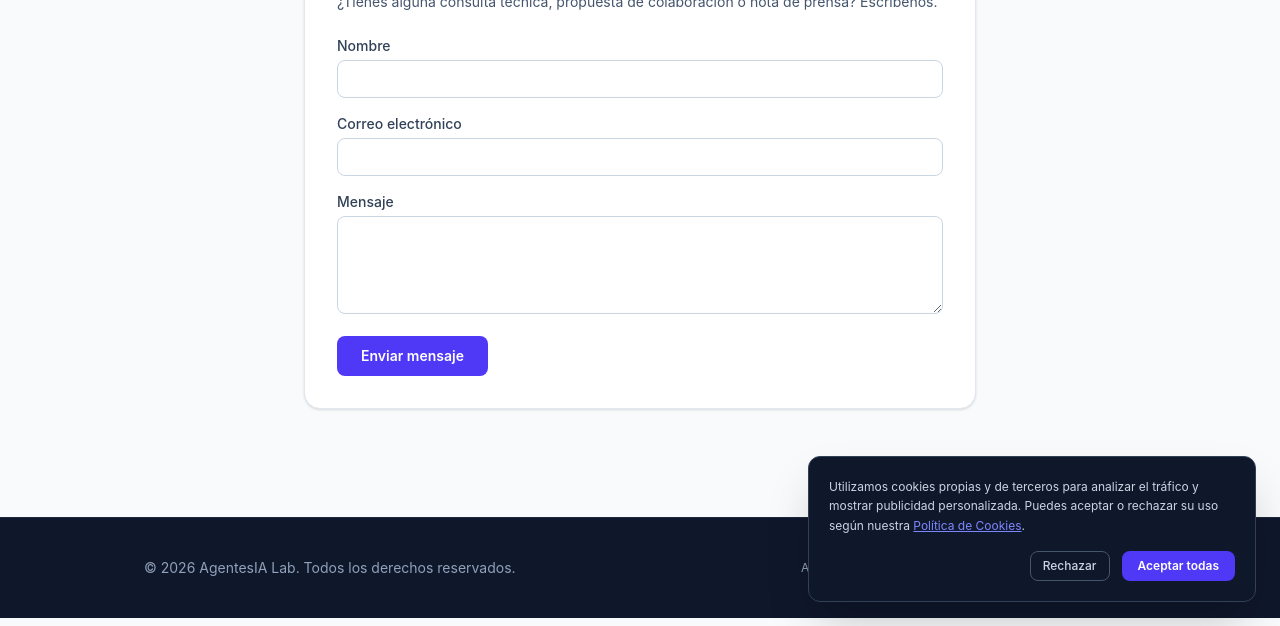
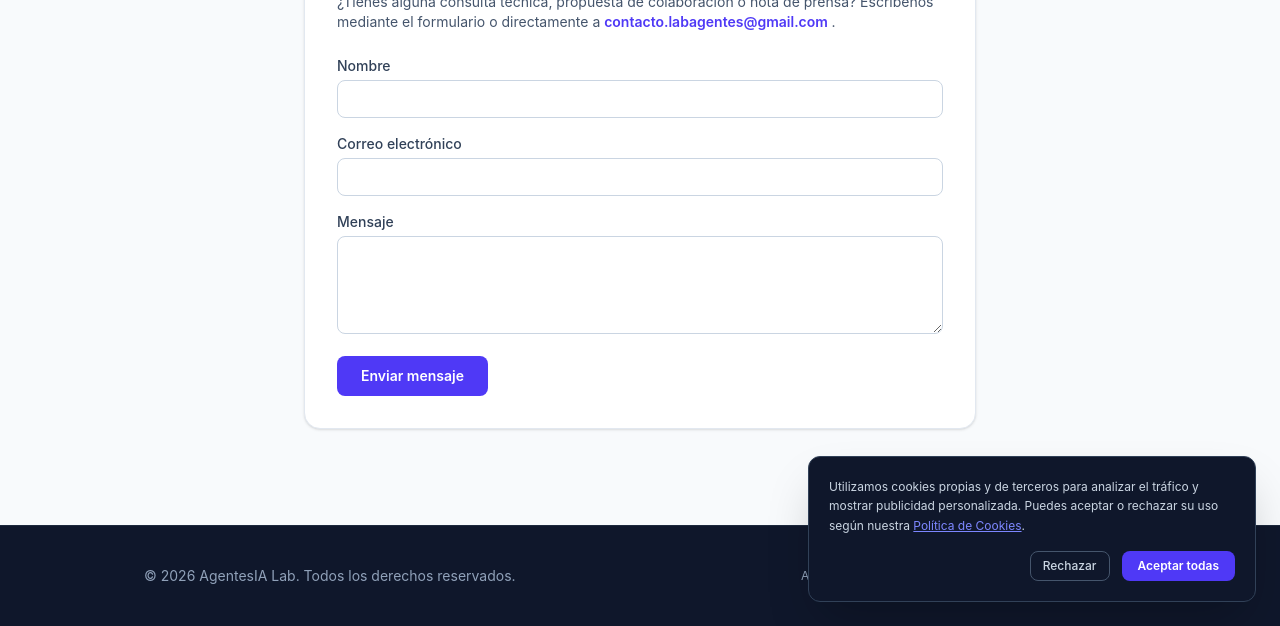
Before and after one commit to DragonShark107/portal-agentes-ia, an Astro site: page /contacto in a window 1280 px wide. Shown: the part 182-808 px from the top of the page. Built offline with nearby package versions, Linux system fonts and the light colour scheme; Astro itself is replaced by a stand-in of ours.

Commit message:
Actualizar correo legal y ajustes finales web

```diff
--- a/src/components/AffiliateBox.astro
+++ b/src/components/AffiliateBox.astro
@@ -8,6 +8,9 @@ interface Props {
 }
 
 const { title, description, ctaText, affiliateUrl, badge = 'Herramienta Recomendada' } = Astro.props;
+
+const esEnlaceRoto = !affiliateUrl || affiliateUrl === '#' || affiliateUrl.includes('tu-enlace-afiliado');
+const enlaceFinal = esEnlaceRoto ? 'https://www.hostinger.es/vps-hosting' : affiliateUrl;
 ---
 
 <div class="my-8 p-6 rounded-xl bg-gradient-to-r from-indigo-950 to-slate-900 text-white border border-indigo-500/30 shadow-lg">
@@ -17,7 +20,7 @@ const { title, description, ctaText, affiliateUrl, badge = 'Herramienta Recomend
   <h3 class="text-xl font-bold mb-2 text-white">{title}</h3>
   <p class="text-slate-300 text-sm mb-4 leading-relaxed">{description}</p>
   <a
-    href={affiliateUrl}
+    href={enlaceFinal}
     target="_blank"
     rel="nofollow sponsored noopener"
     class="inline-flex items-center gap-2 px-5 py-2.5 bg-indigo-600 hover:bg-indigo-500 text-white font-semibold text-sm rounded-lg transition-colors"
--- a/src/layouts/Layout.astro
+++ b/src/layouts/Layout.astro
@@ -66,12 +66,37 @@ const schemaData = isArticle
           <span class="px-2 py-0.5 bg-indigo-600 text-white rounded text-sm">IA</span>
           <span>Agentes<span class="text-indigo-600">Lab</span></span>
         </a>
-        <nav class="flex items-center gap-6 text-sm font-medium text-slate-600">
+
+        <!-- Menú escritorio (intacto en ordenador) -->
+        <nav class="hidden md:flex items-center gap-6 text-sm font-medium text-slate-600">
           <a href="/" class="hover:text-indigo-600 transition-colors">Noticias</a>
           <a href="/sobre-nosotros" class="hover:text-indigo-600 transition-colors">Sobre nosotros</a>
           <a href="/contacto" class="hover:text-indigo-600 transition-colors">Contacto</a>
         </nav>
+
+        <!-- Botón hamburguesa (solo móvil) -->
+        <button
+          id="mobile-menu-btn"
+          type="button"
+          aria-label="Abrir menú"
+          aria-expanded="false"
+          class="md:hidden p-2 rounded-lg text-slate-600 hover:text-indigo-600 hover:bg-slate-100 transition-colors cursor-pointer"
+        >
+          <svg id="icon-open" class="w-6 h-6" fill="none" stroke="currentColor" viewBox="0 0 24 24">
+            <path stroke-linecap="round" stroke-linejoin="round" stroke-width="2" d="M4 6h16M4 12h16M4 18h16" />
+          </svg>
+          <svg id="icon-close" class="w-6 h-6 hidden" fill="none" stroke="currentColor" viewBox="0 0 24 24">
+            <path stroke-linecap="round" stroke-linejoin="round" stroke-width="2" d="M6 18L18 6M6 6l12 12" />
+          </svg>
+        </button>
       </div>
+
+      <!-- Desplegable móvil -->
+      <nav id="mobile-menu" class="hidden md:hidden border-t border-slate-200 bg-white px-4 py-3 space-y-2 text-sm font-medium text-slate-700 shadow-sm">
+        <a href="/" class="block py-2 px-3 rounded-lg hover:bg-slate-50 hover:text-indigo-600 transition-colors">Noticias</a>
+        <a href="/sobre-nosotros" class="block py-2 px-3 rounded-lg hover:bg-slate-50 hover:text-indigo-600 transition-colors">Sobre nosotros</a>
+        <a href="/contacto" class="block py-2 px-3 rounded-lg hover:bg-slate-50 hover:text-indigo-600 transition-colors">Contacto</a>
+      </nav>
     </header>
 
     <!-- Contenido Principal -->
@@ -92,5 +117,19 @@ const schemaData = isArticle
     </footer>
 
     <CookieBanner />
+
+    <script>
+      const btn = document.getElementById('mobile-menu-btn');
+      const menu = document.getElementById('mobile-menu');
+      const iconOpen = document.getElementById('icon-open');
+      const iconClose = document.getElementById('icon-close');
+
+      btn?.addEventListener('click', () => {
+        const isHidden = menu?.classList.toggle('hidden');
+        iconOpen?.classList.toggle('hidden', !isHidden);
+        iconClose?.classList.toggle('hidden', isHidden);
+        btn.setAttribute('aria-expanded', String(!isHidden));
+      });
+    </script>
   </body>
 </html>
--- a/src/pages/contacto.astro
+++ b/src/pages/contacto.astro
@@ -5,9 +5,15 @@ import Layout from '../layouts/Layout.astro';
 <Layout title="Contacto" description="Contacta con la redacción de AgentesIA Lab.">
   <div class="max-w-2xl mx-auto bg-white rounded-2xl border border-slate-200 p-8 shadow-sm">
     <h1 class="text-3xl font-extrabold text-slate-900 mb-2">Contacto</h1>
-    <p class="text-slate-600 text-sm mb-6">¿Tienes alguna consulta técnica, propuesta de colaboración o nota de prensa? Escríbenos.</p>
+    <p class="text-slate-600 text-sm mb-6">
+      ¿Tienes alguna consulta técnica, propuesta de colaboración o nota de prensa? Escríbenos mediante el formulario o directamente a{' '}
+      <a href="mailto:contacto.labagentes@gmail.com" class="font-semibold text-indigo-600 hover:underline">
+        contacto.labagentes@gmail.com
+      </a>.
+    </p>
 
     <form name="contacto" method="POST" data-netlify="true" class="space-y-4">
+      <input type="hidden" name="form-name" value="contacto" />
       <div>
         <label class="block text-sm font-medium text-slate-700 mb-1">Nombre</label>
         <input type="text" name="nombre" required class="w-full px-4 py-2 border border-slate-300 rounded-lg text-sm focus:outline-none focus:border-indigo-500" />
--- a/src/pages/index.astro
+++ b/src/pages/index.astro
@@ -95,6 +95,7 @@ const restoNoticias = todasLasNoticias.filter((n) => n.id !== destacada?.id);
       Cada domingo enviamos los mejores repositorios, modelos locales y guías de automatización directo a tu correo. Cero spam.
     </p>
     <form name="newsletter" method="POST" data-netlify="true" class="flex flex-col sm:flex-row gap-3 max-w-md mx-auto">
+      <input type="hidden" name="form-name" value="newsletter" />
       <input
         type="email"
         name="email"
--- a/src/pages/legal/aviso-legal.astro
+++ b/src/pages/legal/aviso-legal.astro
@@ -9,7 +9,7 @@ import Layout from '../../layouts/Layout.astro';
 
     <h2 class="text-xl font-bold text-slate-900 pt-2">1. Datos identificativos</h2>
     <p>
-      En cumplimiento con el deber de información general, se informa que el presente sitio web (<strong>AgentesIA Lab</strong>) es una publicación digital independiente dedicada a la divulgación tecnológica, noticias sobre inteligencia artificial y análisis de software. Para cualquier comunicación, puedes contactar a través de nuestro <a href="/contacto" class="text-indigo-600 underline">formulario de contacto</a> o en el correo electrónico <strong>contacto@agentesialab.com</strong>.
+      En cumplimiento con el deber de información general, se informa que el presente sitio web (<strong>AgentesIA Lab</strong>) es una publicación digital independiente dedicada a la divulgación tecnológica, noticias sobre inteligencia artificial y análisis de software. Para cualquier comunicación, puedes contactar a través de nuestro <a href="/contacto" class="text-indigo-600 underline">formulario de contacto</a> o en el correo electrónico <a href="mailto:contacto.labagentes@gmail.com" class="font-semibold text-indigo-600 hover:underline">contacto.labagentes@gmail.com</a>.
     </p>
 
     <h2 class="text-xl font-bold text-slate-900 pt-2">2. Propiedad intelectual</h2>
```
